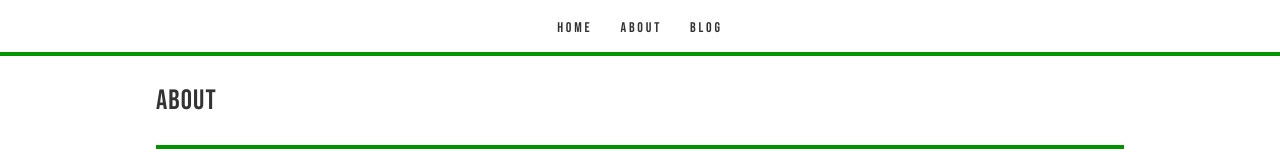
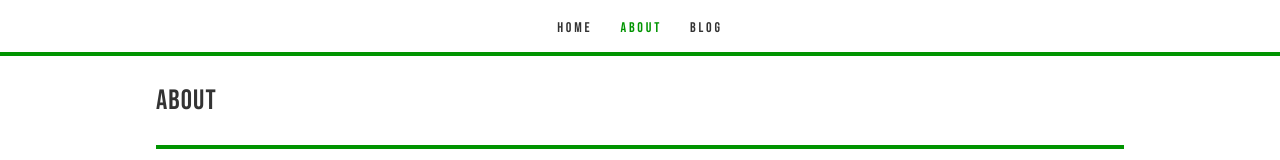
Before and after one commit to shushuTona/shushuWorld, a Next.js app: page /about in a window 1280 px wide. Shown: the top 160 px of the page. Built offline with nearby package versions, Linux system fonts and the light colour scheme.

Commit message:
create globalnav current

```diff
--- a/components/Header.tsx
+++ b/components/Header.tsx
@@ -1,20 +1,40 @@
 import Link from 'next/link';
+import { useRouter } from 'next/router';
 
 import styles from '@/styles/components/Header.module.scss';
 
+const navList = [
+    {
+        path: '/',
+        pageName: 'Home'
+    },
+    {
+        path: '/about',
+        pageName: 'About'
+    },
+    {
+        path: '/blog',
+        pageName: 'Blog'
+    },
+];
+
 const Header = () => {
+    const router = useRouter();
+
     return (
         <header className={styles.header}>
             <ul className={styles.header__list}>
-                <li className={styles.header__listItem}>
-                    <Link href="/">Home</Link>
-                </li>
-                <li className={styles.header__listItem}>
-                    <Link href="/about">About</Link>
-                </li>
-                <li className={styles.header__listItem}>
-                    <Link href="/blog">Blog</Link>
-                </li>
+                {
+                    navList.map( ( item ) => {
+                        return (
+                            <li className={styles.header__listItem} key={item.pageName}>
+                                <Link href={item.path}>
+                                    <a className={router.pathname === item.path ? 'active' : ''}>{ item.pageName }</a>
+                                </Link>
+                            </li>
+                        )
+                    })
+                }
             </ul>
         </header>
     )
--- a/styles/components/Header.module.scss
+++ b/styles/components/Header.module.scss
@@ -28,10 +28,17 @@
             text-decoration: none;
             font-family: 'Bebas Neue';
             letter-spacing: 0.2em;
-            transition: color 300ms;
 
-            @include hover {
+            &:global(.active) {
                 color: $MAIN_COLOR;
+            }
+
+            &:not(.active) {
+                transition: color 300ms;
+
+                @include hover {
+                    color: $MAIN_COLOR;
+                }
             }
         }
     }
```
